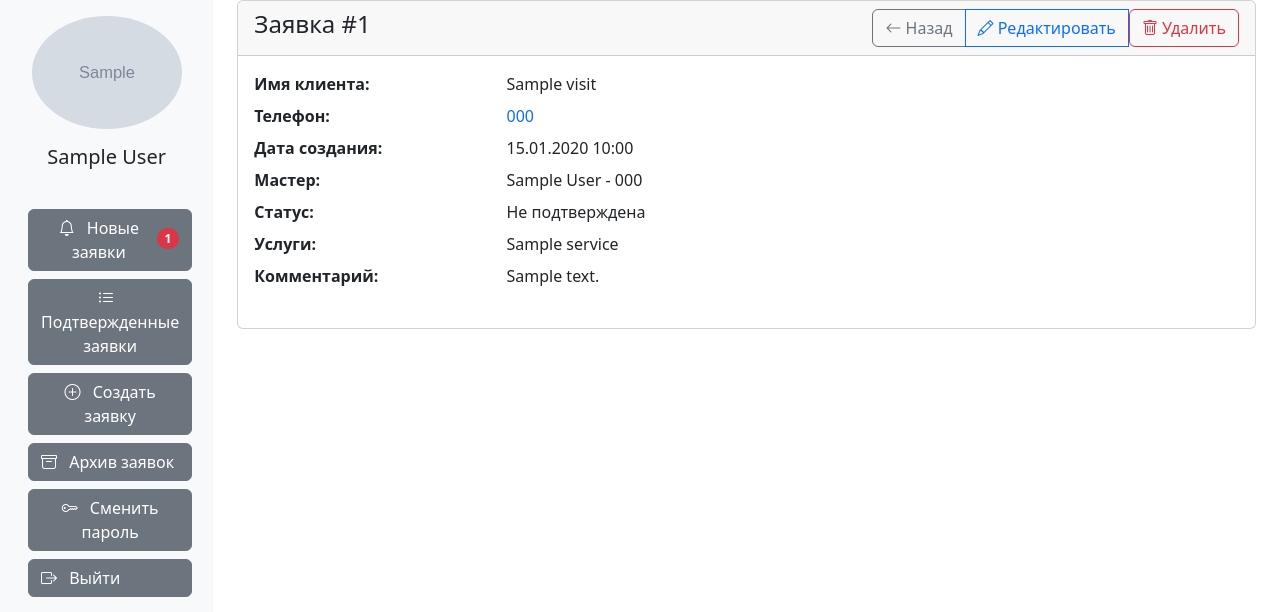
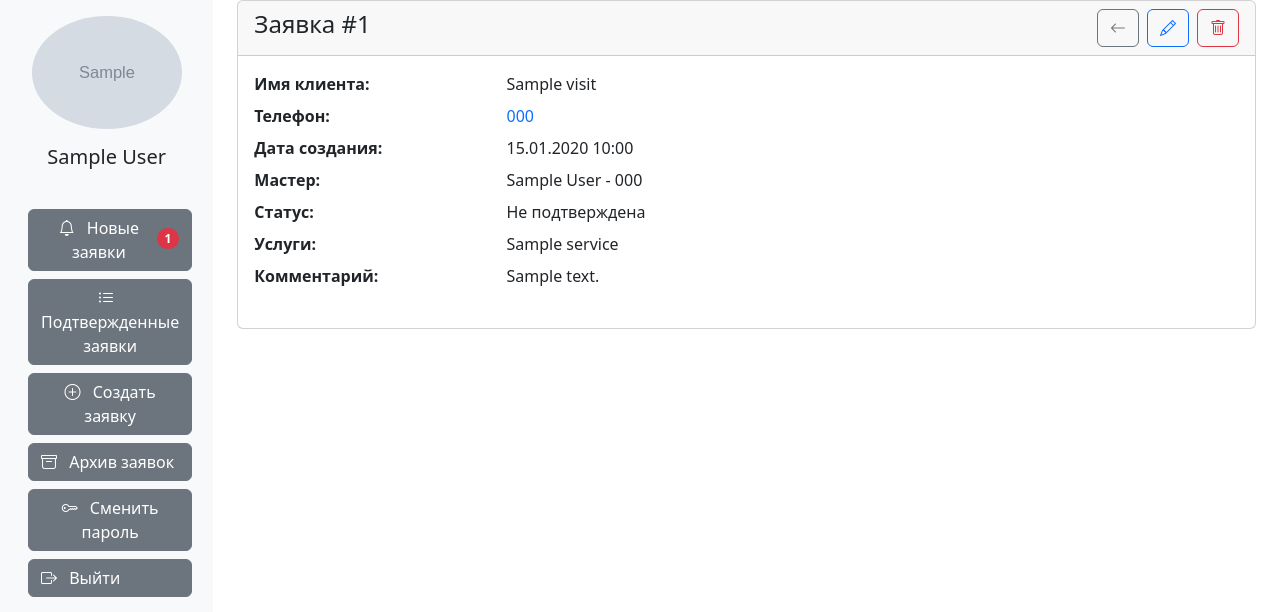
Before and after one commit to VladimirMonin/django_consalt_320, a Django app: page /cabinet/visit/1/ in a window 1280 px wide. Shown: the top 612 px of the page. Run offline with Django 5.2, Linux system fonts and the light colour scheme; a user stored in the database is signed in; tables that the repository leaves empty hold one stand-in row (values such as "Sample post"); grey boxes marked "Sample" are stand-in pictures.

Commit message:
fix: кнопки в детальном отображении заявки в ЛК для мобильной версии

```diff
--- a/users/templates/visit_detail.html
+++ b/users/templates/visit_detail.html
@@ -6,21 +6,20 @@
 <div class="card">
     <div class="card-header d-flex justify-content-between align-items-center">
         <h4>Заявка #{{ visit.id }}</h4>
-        <div class="btn-group">
+        <div class="d-flex gap-2">
             <a href="{% url 'cabinet:all_visits' %}" class="btn btn-outline-secondary">
-                <i class="bi bi-arrow-left"></i> Назад
+                <i class="bi bi-arrow-left"></i>
             </a>
             <a href="{% url 'cabinet:visit_update' visit.pk %}" class="btn btn-outline-primary">
-                <i class="bi bi-pencil"></i> Редактировать
+                <i class="bi bi-pencil"></i>
             </a>
             <form method="post" action="{% url 'cabinet:visit_delete' visit.pk %}" class="d-inline" onsubmit="return confirm('Вы уверены?');">
                 {% csrf_token %}
                 <button type="submit" class="btn btn-outline-danger">
-                    <i class="bi bi-trash"></i> Удалить
+                    <i class="bi bi-trash"></i>
                 </button>
             </form>
         </div>
-
     </div>
     <div class="card-body">
         <dl class="row">
```
